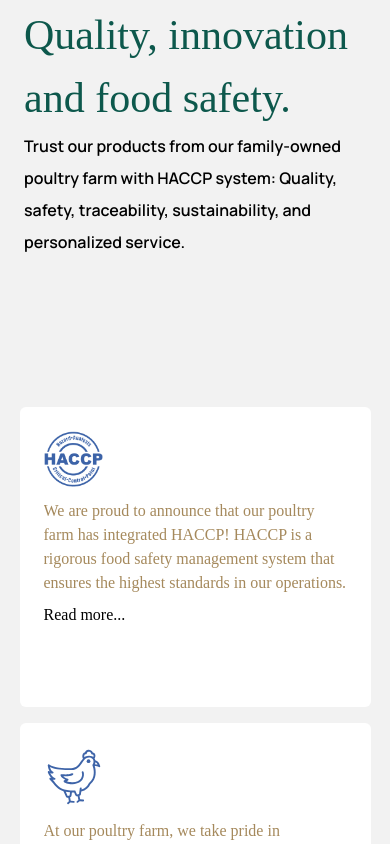
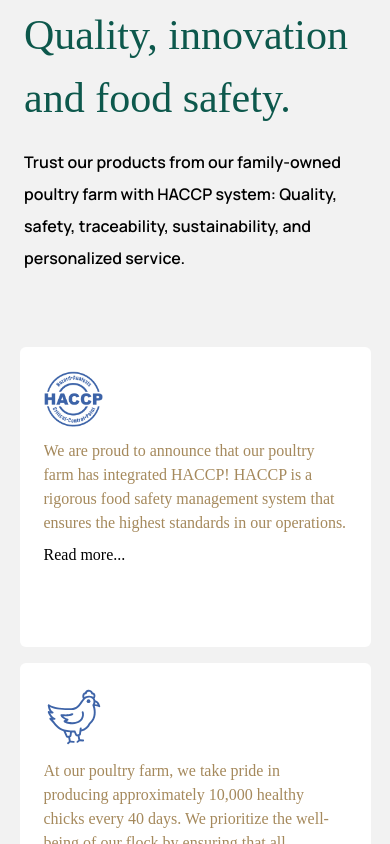
Before and after one commit to sttttack/tres-pollos-landing-page, a React (Vite) app: page / in a window 390 px wide. Shown: the part 880-1724 px from the top of the page. Built offline with nearby package versions, Linux system fonts and the light colour scheme; a web font is replaced by a local one.

Commit message:
minor changes to sizing

```diff
--- a/src/components/MainComponent2.tsx
+++ b/src/components/MainComponent2.tsx
@@ -7,25 +7,21 @@
       className={`flex items-center gap-4 flex-col pt-10 pl-6 md:pl-0 pr-6 md:pr-0 my-component`}
     >
       <div
-        className={`flex flex-col lg:gap-[180px] md:pl-6 md:pr-6 md:flex-row items-center h-[227px] lg:w-[90vw] 2xl:w-[1320px] `}
+        className={`flex flex-col gap-4 lg:gap-[180px] md:pl-6 md:pr-6 md:flex-row items-center h-[227px] lg:w-[90vw] 2xl:w-[1320px] `}
       >
         <h1
           className={`font-ribeye text-[42px] md:text-[50px] w-auto lg:max-w-[476px] lg:text-[52px] lg:h-[207px] text-[#0D584C]`}
         >
           Quality, innovation and food safety.
         </h1>
-        <div
-          className={`flex flex-col gap-10 lg:w-[600x] lg:h-[207px] justify-center`}
-        >
-          <p className={`text-left w-auto leading-8 font-man font-semibold`}>
-            Trust our products from our family-owned poultry farm with HACCP
-            system: Quality, safety, traceability, sustainability, and
-            personalized service.
-          </p>
-        </div>
+        <p className={`text-left w-auto leading-8 font-man font-semibold`}>
+          Trust our products from our family-owned poultry farm with HACCP
+          system: Quality, safety, traceability, sustainability, and
+          personalized service.
+        </p>
       </div>
       <div
-        className={`flex flex-col md:flex-row gap-4 md:gap-6 mt-[160px] lg:mt-[50px] mb-12 font-big `}
+        className={`flex flex-col mt-[100px] md:flex-row gap-4 md:gap-6  lg:mt-[50px] mb-12 font-big `}
       >
         <div
           className={`w-[90vw] h-[300px] md:w-[22vw]  xl:w-[300px] bg-white rounded-md p-6 flex flex-col items-start gap-2`}
```
